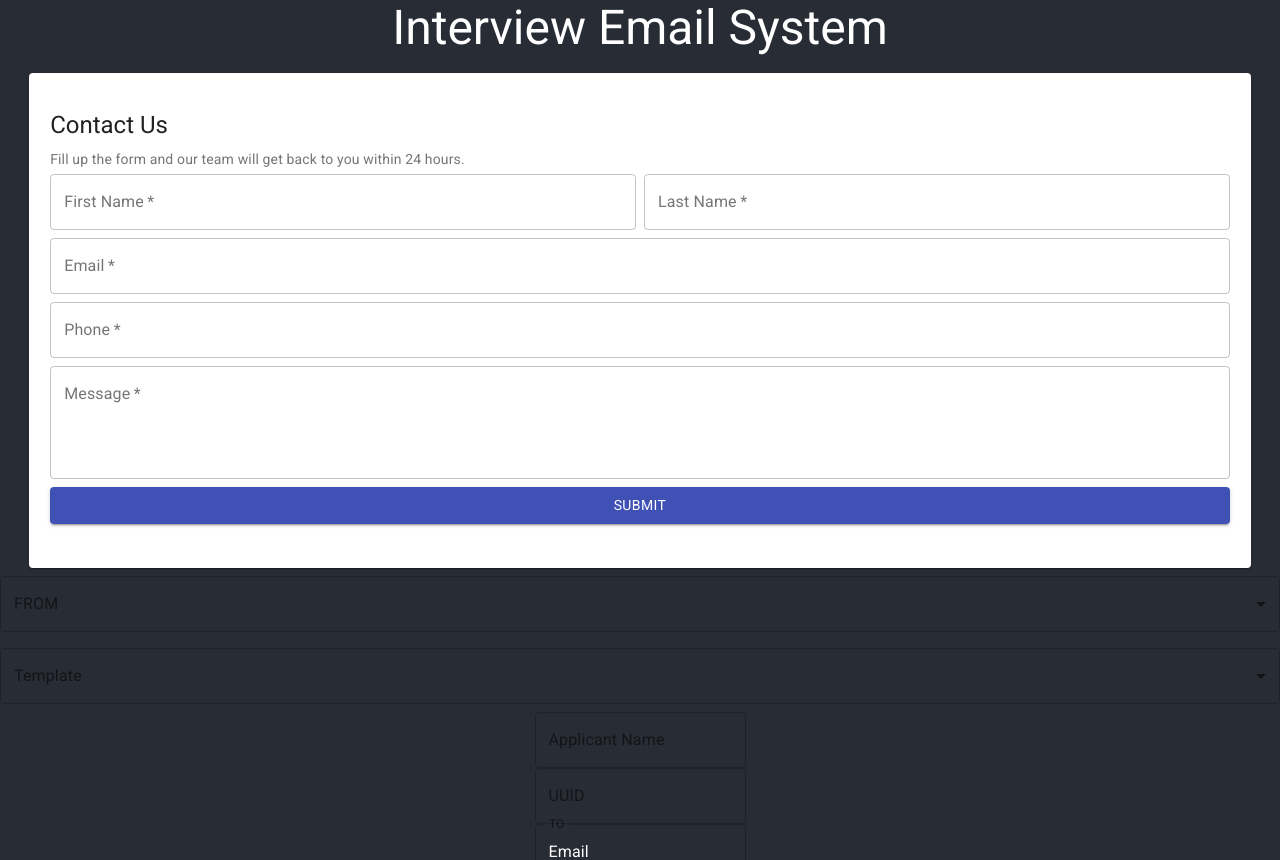
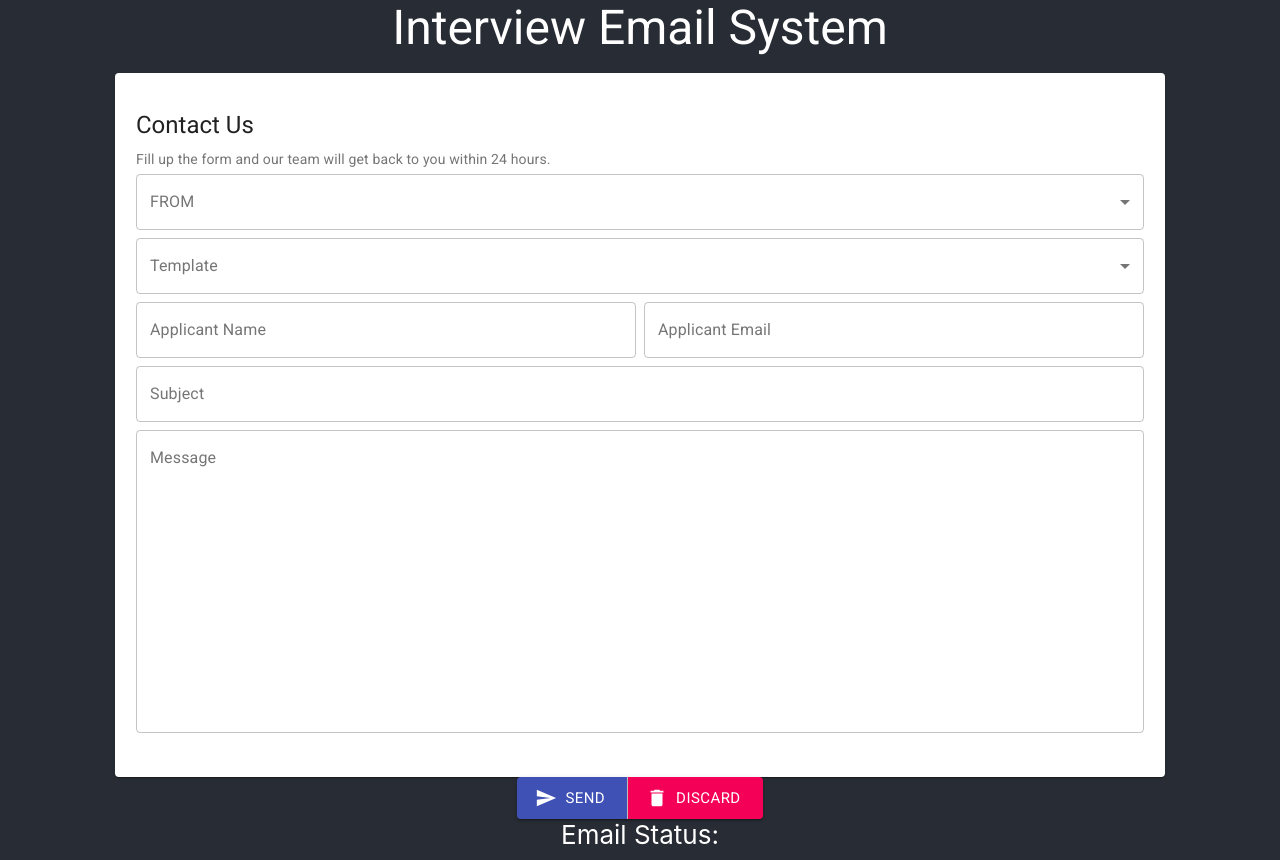
Before and after one commit to leochoo/react-mailer-mvp, a React (Create React App) app: page / in a window 1280 px wide. Shown: the top 860 px of the page. Built offline with nearby package versions, Linux system fonts and the light colour scheme.

Commit message:
Basic form shaped

```diff
--- a/src/App.tsx
+++ b/src/App.tsx
@@ -30,14 +30,14 @@ const useStyles = makeStyles((theme: Theme) =>
       },
     },
     input: {
-      color: "#FFFFFF",
+      // color: "#FFFFFF",
     },
     formControl: {
-      margin: theme.spacing(1),
-      width: "100%",
+      // margin: theme.spacing(1),
+      // width: "100%",
     },
     selectEmpty: {
-      marginTop: theme.spacing(2),
+      // marginTop: theme.spacing(2),
     },
   })
 );
@@ -65,6 +65,8 @@ function App() {
   // const [emailField, setEmailField] = useState("Put Your Email");
   const nameInput = useRef<HTMLInputElement>(null);
   const emailInput = useRef<HTMLInputElement>(null);
+  const subjectInput = useRef<HTMLInputElement>(null);
+
   const messageInput = useRef<HTMLInputElement>(null);
 
   const [emailStatus, setEmailStatus] = useState("");
@@ -92,74 +94,13 @@ function App() {
                 Fill up the form and our team will get back to you within 24
                 hours.
               </Typography>
-              <form>
               <Grid container spacing={1}>
-                  <Grid xs={12} sm={6} md={6} item>
-                    <TextField
-                      placeholder="Enter first name"
-                      label="First Name"
+                <Grid xs={12} item>
+                  <FormControl
                     variant="outlined"
-                      fullWidth
-                      required
-                    />
-                  </Grid>
-                  <Grid xs={12} sm={6} md={6} item>
-                    <TextField
-                      placeholder="Enter last name"
-                      label="Last Name"
-                      variant="outlined"
-                      fullWidth
-                      required
-                    />
-                  </Grid>
-                  <Grid item xs={12}>
-                    <TextField
-                      type="email"
-                      placeholder="Enter email"
-                      label="Email"
-                      variant="outlined"
-                      fullWidth
-                      required
-                    />
-                  </Grid>
-                  <Grid item xs={12}>
-                    <TextField
-                      type="number"
-                      placeholder="Enter phone number"
-                      label="Phone"
-                      variant="outlined"
-                      fullWidth
-                      required
-                    />
-                  </Grid>
-                  <Grid item xs={12}>
-                    <TextField
-                      label="Message"
-                      multiline
-                      rows={4}
-                      placeholder="Type your message here"
-                      variant="outlined"
-                      fullWidth
-                      required
-                    />
-                  </Grid>
-                  <Grid item xs={12}>
-                    <Button
-                      type="submit"
-                      variant="contained"
-                      color="primary"
+                    className={classes.formControl}
                     fullWidth
                   >
-                      Submit
-                    </Button>
-                  </Grid>
-                </Grid>
-              </form>
-            </CardContent>
-          </Card>
-        </Grid>
-
-        <FormControl variant="outlined" className={classes.formControl}>
                     <InputLabel id="sender-inputlabel-id">FROM</InputLabel>
                     <Select
                       labelId="sender-inputlabel-id"
@@ -174,9 +115,16 @@ function App() {
                       <MenuItem value={30}>sender-3</MenuItem>
                     </Select>
                   </FormControl>
-
-        <FormControl variant="outlined" className={classes.formControl}>
-          <InputLabel id="template-inputlabel-id">Template</InputLabel>
+                </Grid>
+                <Grid xs={12} item>
+                  <FormControl
+                    variant="outlined"
+                    className={classes.formControl}
+                    fullWidth
+                  >
+                    <InputLabel id="template-inputlabel-id">
+                      Template
+                    </InputLabel>
                     <Select
                       labelId="template-inputlabel-id"
                       id="template-select-id"
@@ -190,47 +138,66 @@ function App() {
                       <MenuItem value={30}>template-3</MenuItem>
                     </Select>
                   </FormControl>
+                </Grid>
+                <Grid xs={12} sm={6} md={6} item>
                   <TextField
                     inputRef={nameInput}
                     color="primary"
                     label="Applicant Name"
-          placeholder="Name"
+                    placeholder="Applicant Name"
                     InputProps={{
                       className: classes.input,
                     }}
                     variant="outlined"
+                    fullWidth
                   ></TextField>
+                </Grid>
+
+                <Grid xs={12} sm={6} md={6} item>
+                  {" "}
                   <TextField
-          inputRef={nameInput}
+                    inputRef={emailInput}
                     color="primary"
-          label="UUID"
-          placeholder="UUID"
+                    label="Applicant Email"
                     InputProps={{
                       className: classes.input,
                     }}
                     variant="outlined"
+                    fullWidth
                   ></TextField>
+                </Grid>
+                <Grid xs={12} item>
+                  {" "}
                   <TextField
-          inputRef={emailInput}
+                    inputRef={subjectInput}
                     color="primary"
-          label="TO"
-          defaultValue="Email"
+                    label="Subject"
                     InputProps={{
                       className: classes.input,
                     }}
                     variant="outlined"
+                    fullWidth
                   ></TextField>
+                </Grid>
+                <Grid xs={12} sm={12} md={12} item>
+                  {" "}
                   <TextField
                     inputRef={messageInput}
                     color="primary"
-          placeholder="Message"
+                    label="Message"
                     multiline
                     rows={14}
                     InputProps={{
                       className: classes.input,
                     }}
                     variant="outlined"
+                    fullWidth
                   ></TextField>
+                </Grid>
+              </Grid>
+            </CardContent>
+          </Card>
+        </Grid>
 
         <ButtonGroup variant="contained" size="large">
           <Button
```
Lines whose indentation alone changed are shown as unchanged.
